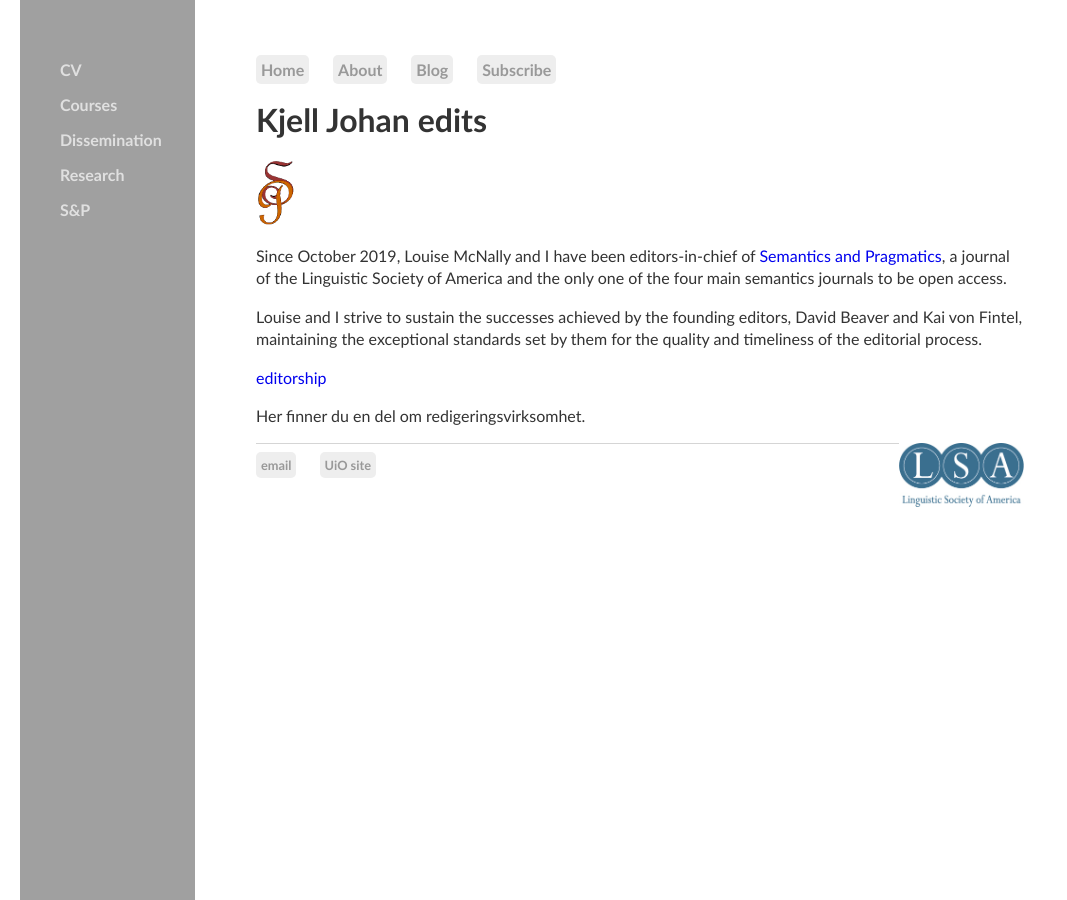
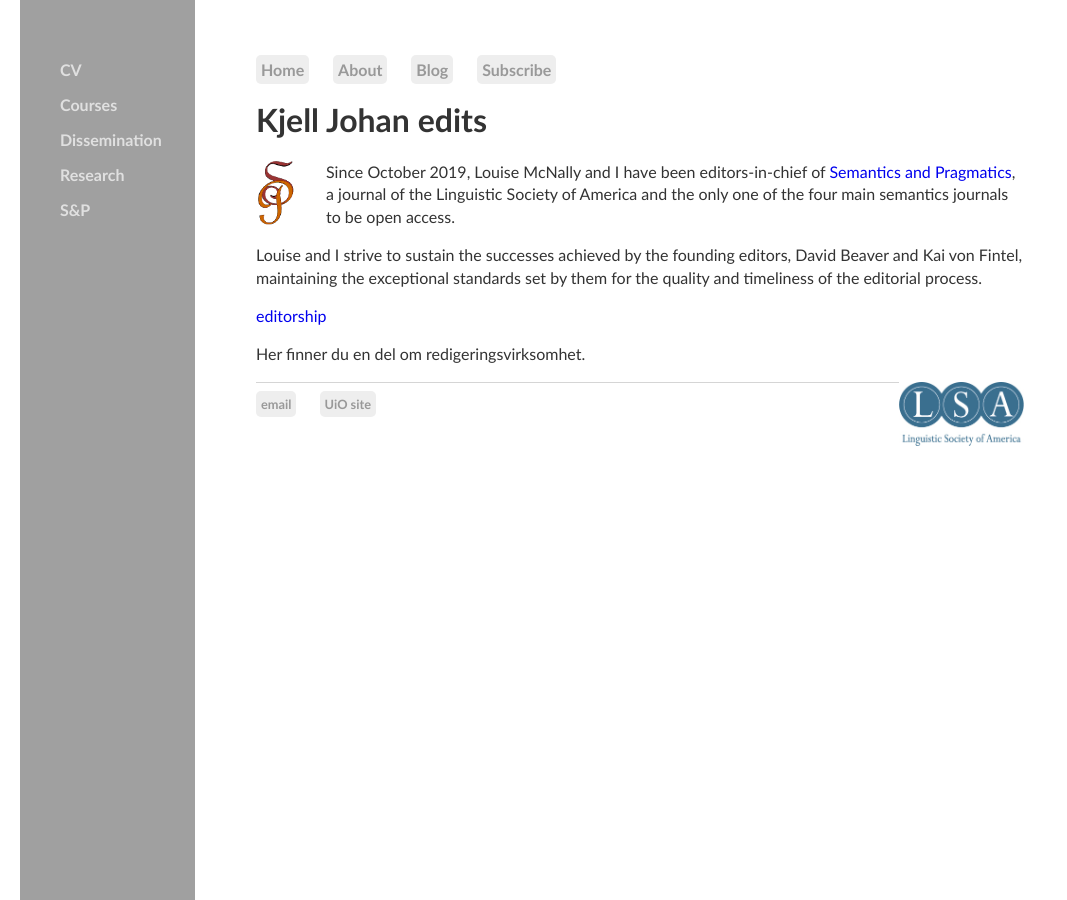
Before and after one commit to kjelljs/kjelljs.github.io, a Jekyll site: the page built from editorship/index.html, in a window 1280 px wide. Shown: the whole page, without its empty margins (0-1067 px from the left). Built offline with Jekyll 4.4.1, drawn with Linux system fonts in a browser that asks for light colours.

Commit message:
Update index.html

```diff
--- a/editorship/index.html
+++ b/editorship/index.html
@@ -4,7 +4,7 @@
 ---
 <div class="blurb">
 	<h1>Kjell Johan edits</h1>
-	<div style="width:60px;" style="float:left;"><a href="https://semprag.org/index.php/sp/index"><img style="height:64px;" src="/pics/sp1.gif"></a>&nbsp; </div>
+	<div style="width:70px; float:left;"><a href="https://semprag.org/index.php/sp/index"><img style="height:64px;" src="/pics/sp1.gif"></a>&nbsp; </div>
 	<p>Since October 2019, Louise McNally and I have been editors-in-chief of <a href="https://semprag.org/index.php/sp/index">Semantics and Pragmatics</a>, a journal of the Linguistic Society of America and the only one of the four main semantics journals to be open access.</p>
 	<p>Louise and I strive to sustain the successes achieved by the founding editors, David Beaver and Kai von Fintel, maintaining the exceptional standards set by them for the quality and timeliness of the editorial process.</p>
 	<p><a href="http://kjelljs.github.io/pdf/Finteltweet.pdf">editorship</a></p>
```
